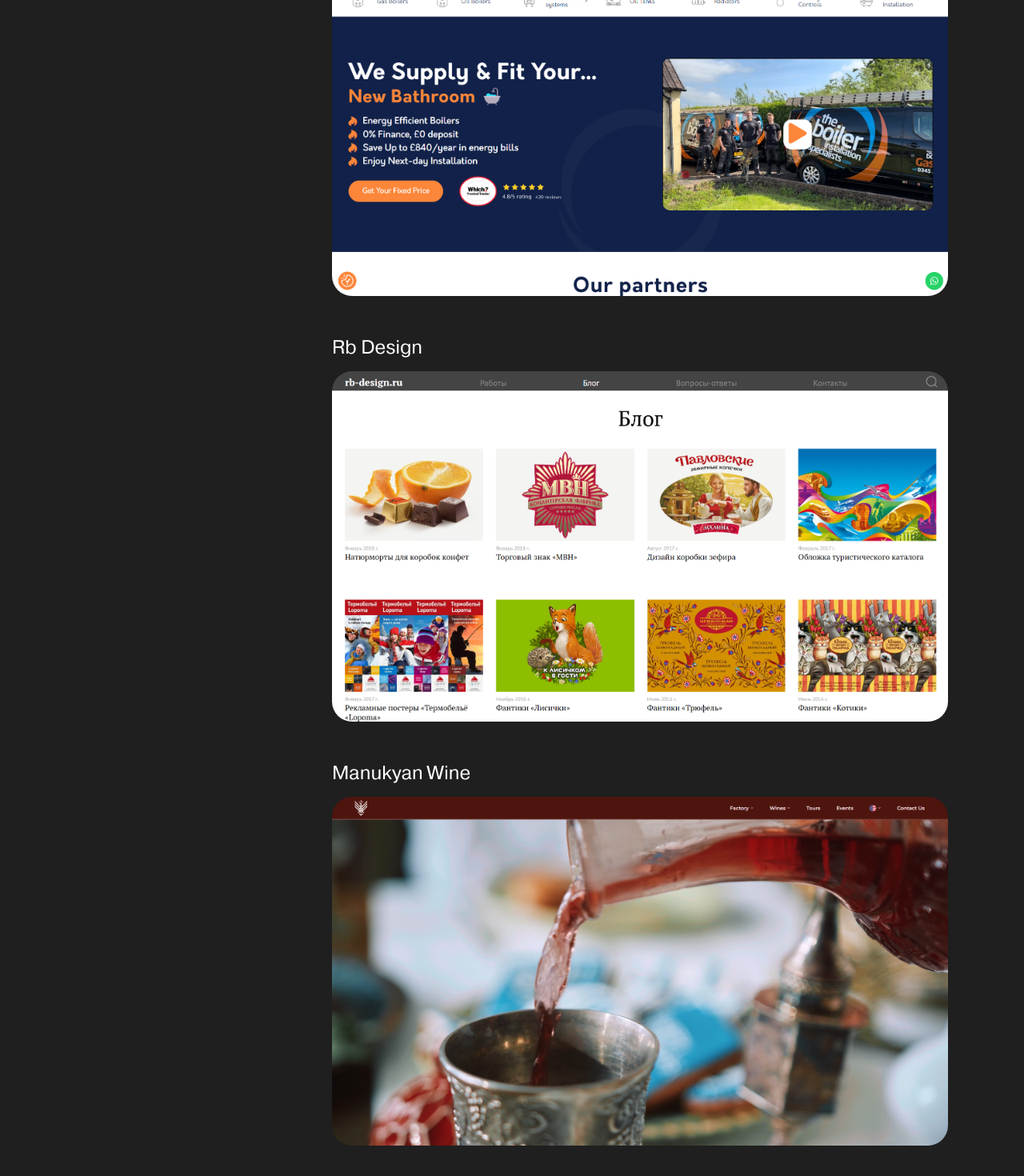
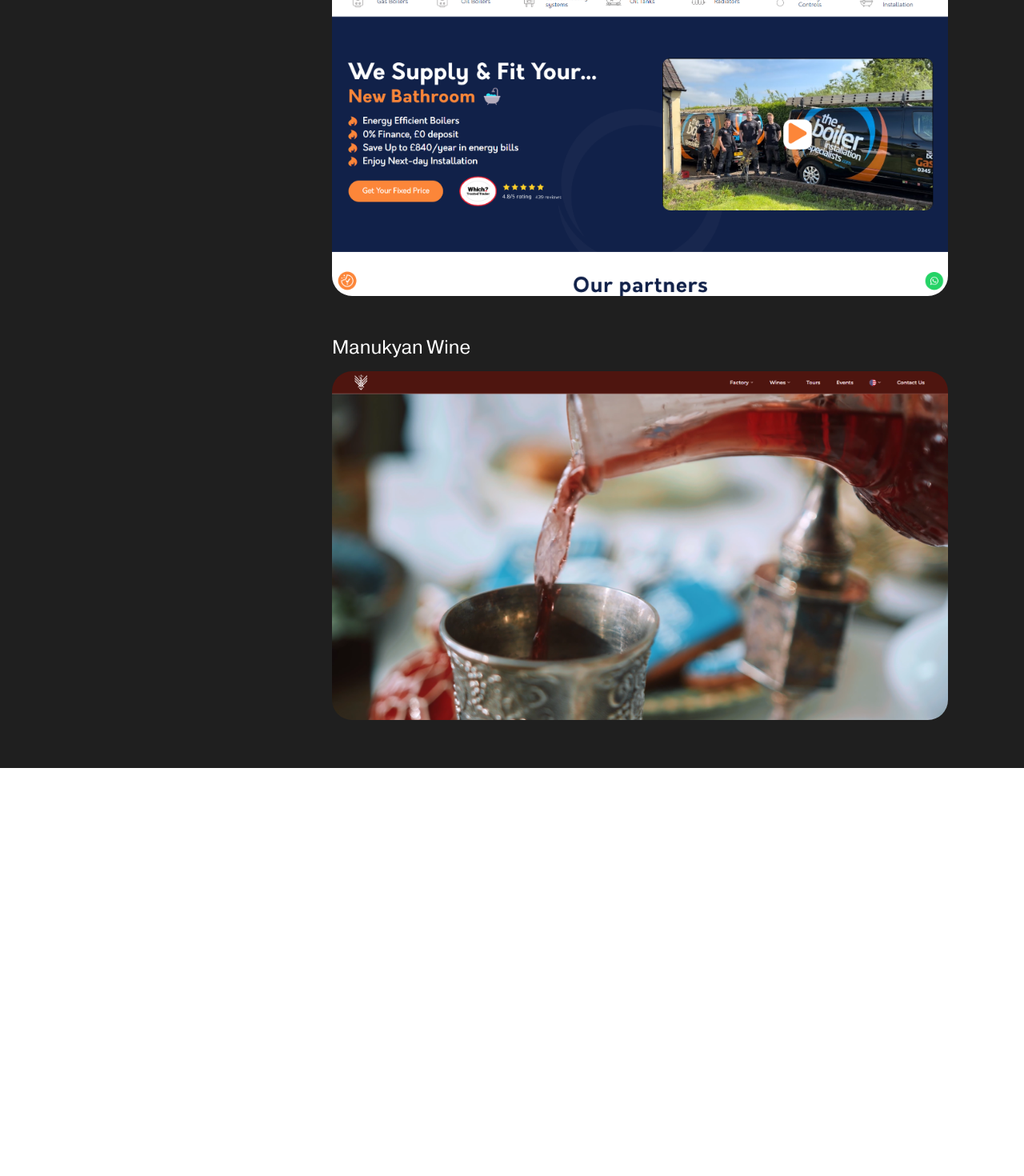
Before and after one commit to mosgurekhyan/movses-portfolio, a React (Vite) app: page / in a window 1280 px wide. Shown: the part 7941-9411 px from the top of the page at 80% size. After the commit the page ends 8901 px from the top, so only its background shows below. Built offline with nearby package versions, Linux system fonts and the light colour scheme.

Commit message:
last commit

```diff
--- a/src/constants/works.js
+++ b/src/constants/works.js
@@ -2,7 +2,6 @@
 import img2 from '../assets/images/qodprocy.png'
 import img3 from '../assets/images/simplex.png'
 import img4 from '../assets/images/boiler.png'
-import img5 from '../assets/images/design.png'
 import img6 from '../assets/images/wine.png'
 import img7 from '../assets/images/worknet.png'
 import img8 from '../assets/images/gallery.png'
@@ -52,12 +51,6 @@
     img: img4
   },
   {
-    id: '5',
-    link: 'https://develop.rb-design.ru',
-    name: 'Rb Design',
-    img: img5
-  },
-  {
     id: '6',
     link: 'https://manukyan.wine',
     name: 'Manukyan Wine',
```
Also changed, not shown: src/assets/images/design.png (deleted).
